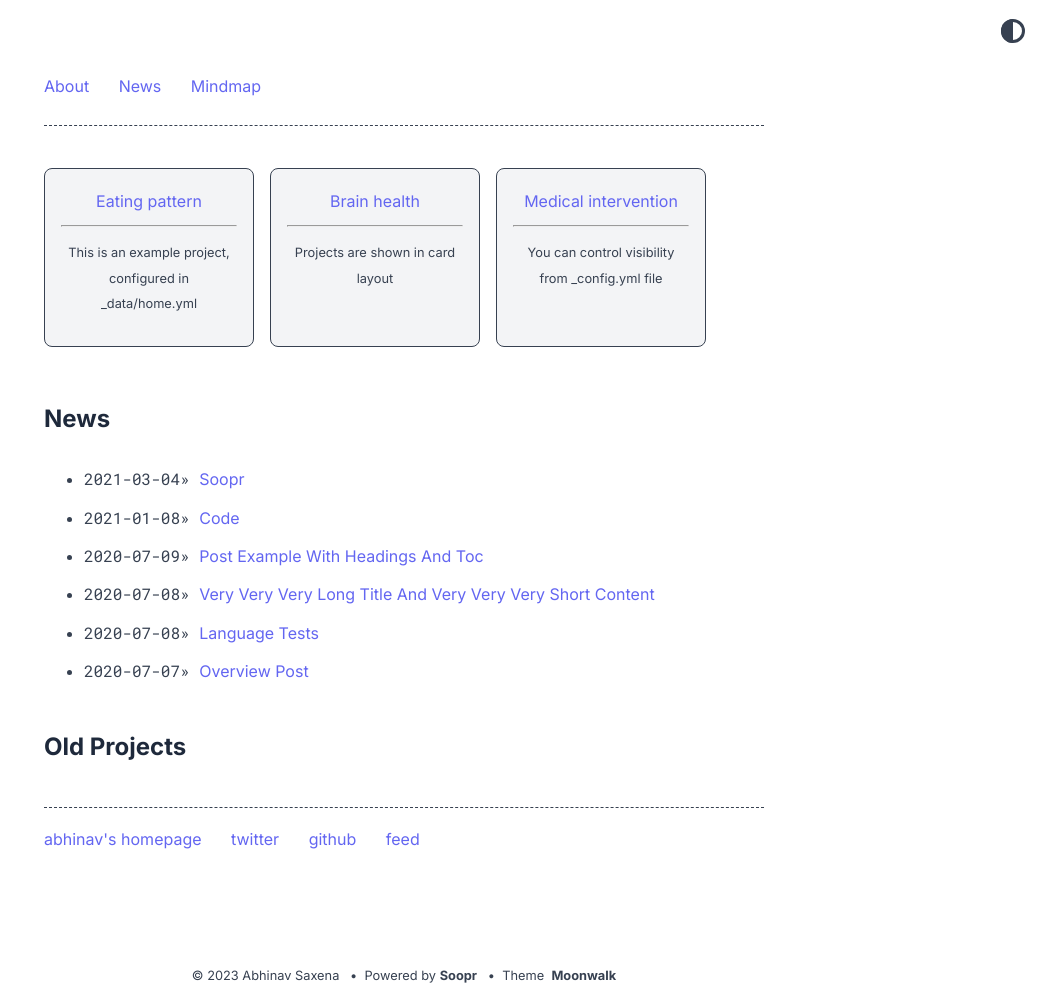
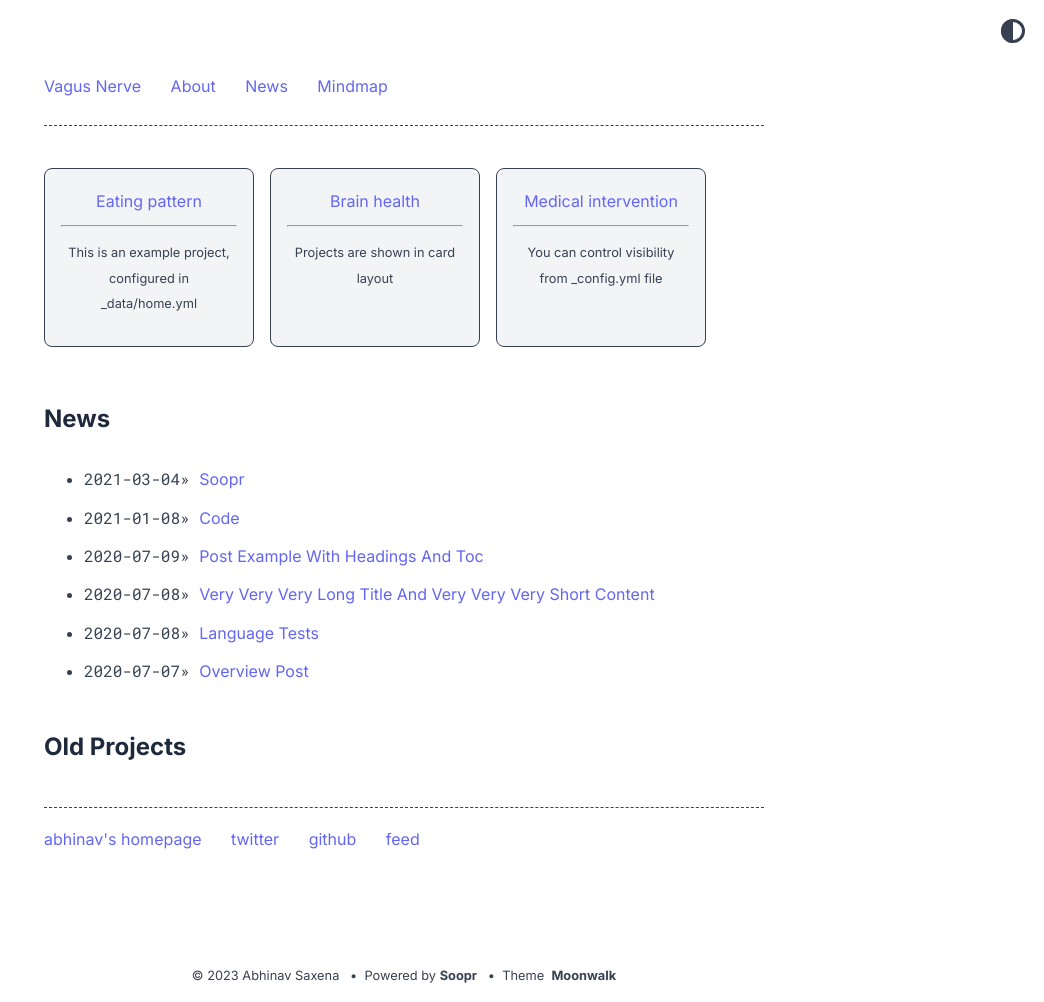
Before and after one commit to abhinavs/moonwalk, a Jekyll site: the page built from index.md, in a window 1280 px wide. Shown: the whole page, without its empty margins (236-1280 px from the left). Built offline with Jekyll 4.4.1, drawn with Linux system fonts in a browser that asks for light colours.

Commit message:
Update home.yml

```diff
--- a/_data/home.yml
+++ b/_data/home.yml
@@ -1,4 +1,6 @@
 navbar_entries:
+  - title: Vagus Nerve
+
   - title: About
     url: about
 
```
